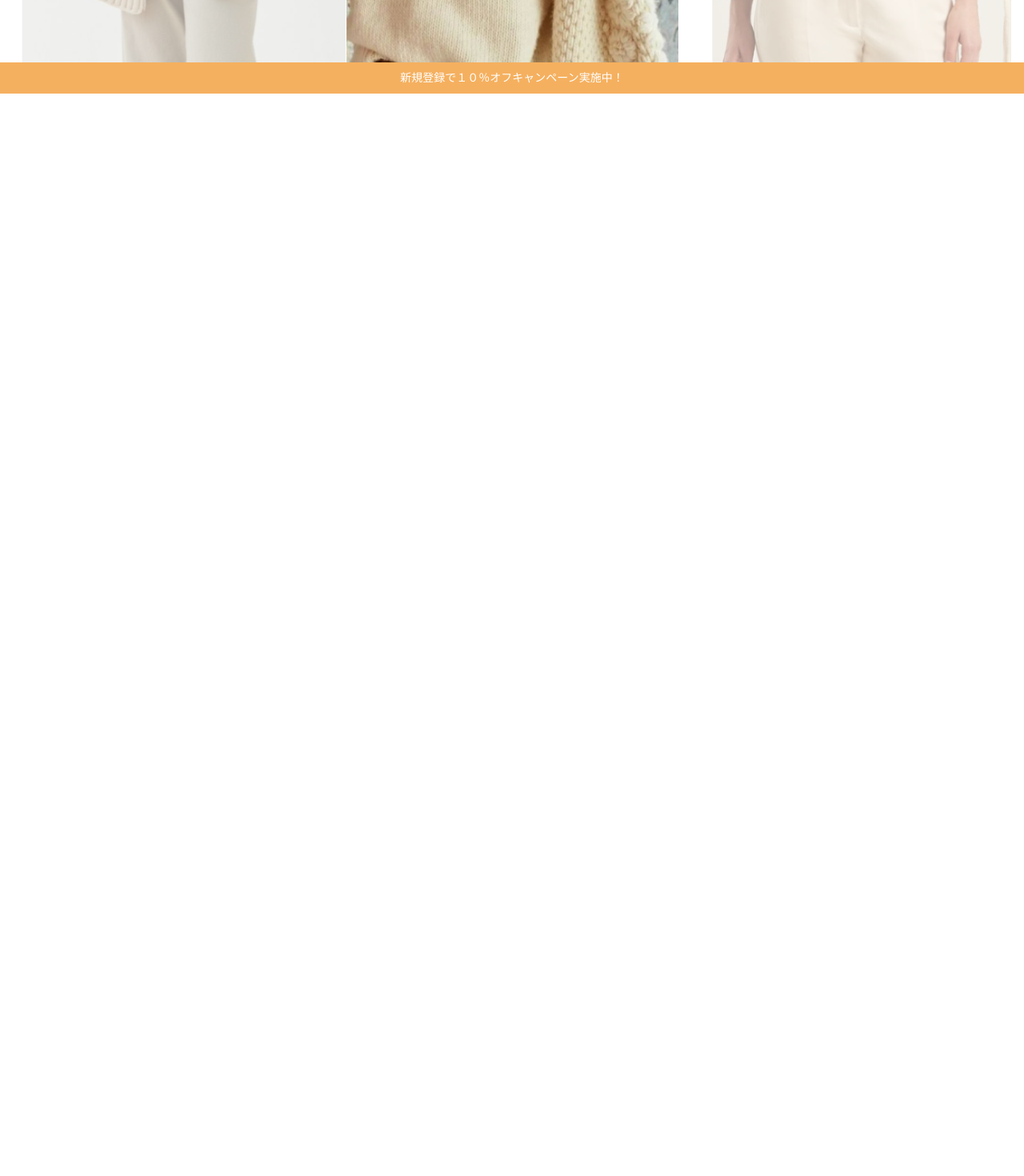
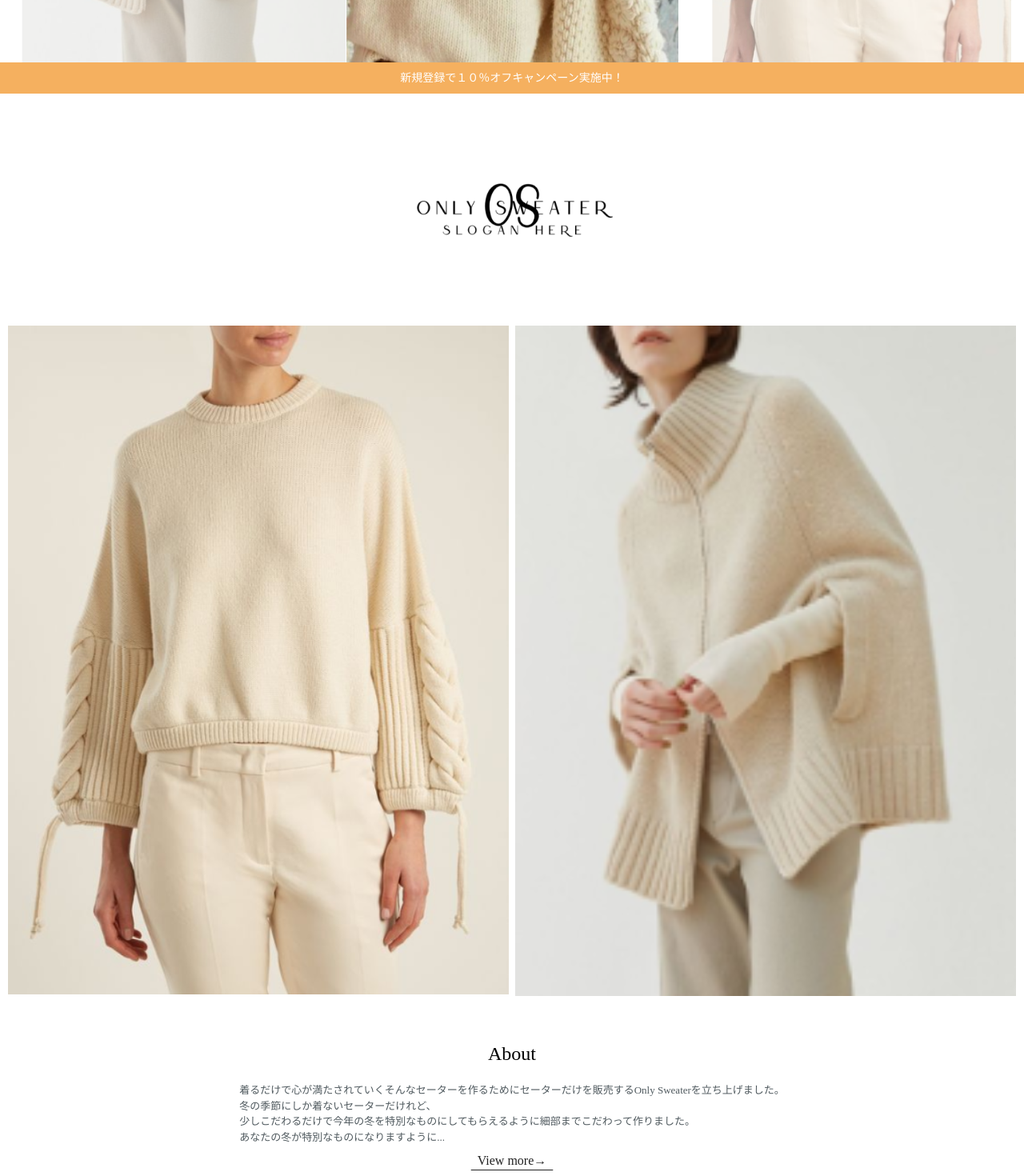
Before and after one commit to robertohonda/connect-hiring, a React (Create React App) app: page / in a window 1280 px wide. Shown: the part 586-2056 px from the top of the page at 80% size. Before the commit the page ends 800 px from the top, so only its background shows below. Built offline with nearby package versions, Linux system fonts and the light colour scheme.

Commit message:
init(About): start about section

```diff
--- a/src/components/AppBar/AppBar.tsx
+++ b/src/components/AppBar/AppBar.tsx
@@ -82,7 +82,7 @@ const CustomAppBar = ({
     <Box sx={{...styles.desktopMenu}}>
       {["About", "Item", "Shop", "Info", "Press"].map((link) => (
         <Link
-          href="#text-buttons"
+          href="#about"
           fontFamily="Baskerville"
           color="#505B5F"
           fontSize="16px"
@@ -119,8 +119,7 @@ const CustomAppBar = ({
             fontSize="12px"
             fontFamily="Baskerville"
             color="#505B5F"
-            variant="h6"
-            component="div"
+            component="h1"
             sx={{ ...styles.name }}
           >
             We sell only sweaters
--- a/src/components/Drawer/Drawer.tsx
+++ b/src/components/Drawer/Drawer.tsx
@@ -23,7 +23,7 @@ const CustomDrawer = ({ open }: CustomDrawerProps) => {
   const linksSection = ["About", "Item", "Shop", "Press"].map((link) => (
     <Grid item key={link}>
       <Link
-        href="#text-buttons"
+        href="#about"
         fontFamily="Baskerville"
         color="#505B5F"
         fontSize="20px"
--- /dev/null
+++ b/src/utils/getPublicPath.ts
@@ -0,0 +1,3 @@
+export const getPublicPath = (path: string) : string => process.env.PUBLIC_URL + path
+
+export default getPublicPath
--- /dev/null
+++ b/src/views/About/About.tsx
@@ -0,0 +1,89 @@
+import React from "react";
+import { Box, Grid, Link, Typography } from "@mui/material";
+import getPublicPath from "../../utils/getPublicPath";
+
+const styles = {
+  image: {
+    maxWidth: "100%",
+    maxHeight: "100%",
+  },
+  slogan: {
+    height: 283,
+  },
+  mobileSweater: {
+    width: "100%",
+  },
+};
+
+const About = () => {
+  const mobile = (
+    <Grid
+      container
+      direction="column"
+      alignItems="center"
+      justifyContent="center"
+      sx={{ padding: "0 10px" }}
+    >
+      <Grid item>
+        <Box
+          component="img"
+          src={getPublicPath("/images/slogan.svg")}
+          alt="slogan"
+          sx={{ ...styles.image, ...styles.slogan }}
+        />
+      </Grid>
+      <Grid item container spacing={1}>
+        <Grid item xs={6}>
+          <Box
+            component="img"
+            src={getPublicPath("/images/image4.svg")}
+            alt="sweater"
+            sx={{ ...styles.image, ...styles.mobileSweater }}
+          />
+        </Grid>
+        <Grid item xs={6}>
+          <Box
+            component="img"
+            src={getPublicPath("/images/image5.svg")}
+            alt="sweater"
+            sx={{ ...styles.image, ...styles.mobileSweater }}
+          />
+        </Grid>
+      </Grid>
+      <Grid item sx={{ marginTop: "47px" }} id="about">
+        <Typography fontSize={24} component="h2" color="black">
+          About
+        </Typography>
+      </Grid>
+      <Grid item sx={{ marginTop: "18px", padding: "0 15px" }}>
+        <Typography fontSize={13} color="#505A5F">
+          着るだけで心が満たされていくそんなセーターを作るためにセーターだけを販売するOnly
+          Sweaterを立ち上げました。
+          <br />
+          冬の季節にしか着ないセーターだけれど、
+          <br />
+          少しこだわるだけで今年の冬を特別なものにしてもらえるように細部までこだわって作りました。
+          <br />
+          あなたの冬が特別なものになりますように...
+        </Typography>
+      </Grid>
+      <Grid item>
+        <Link
+          underline="always"
+          color="inherit"
+          lineHeight={"39px"}
+          sx={{ paddingBottom: "6px", textUnderlineOffset: 6 }}
+          fontFamily="Baskerville"
+          fontSize={16}
+          href="#about-more"
+        >
+          &nbsp;&nbsp;View more→&nbsp;&nbsp;
+        </Link>
+      </Grid>
+    </Grid>
+  );
+
+  return mobile;
+};
+
+export default About;
--- a/src/views/Home/Home.tsx
+++ b/src/views/Home/Home.tsx
@@ -6,6 +6,7 @@ import Toolbar from "../../components/Toolbar/Toolbar";
 import { createTheme, ThemeProvider } from "@mui/material/styles";
 import CssBaseline from "@mui/material/CssBaseline";
 import Header from "../Header/Header";
+import About from "../About/About";
 
 const theme = createTheme({
   palette: {
@@ -60,6 +61,7 @@ const Home = () => {
       <Drawer open={drawerOpen} />
       <Box component="main" sx={styles.root}>
         <Header />
+        <About />
       </Box>
     </ThemeProvider>
   );
```
Also changed, not shown: public/images/image4.svg (added), public/images/image5.svg (added).
